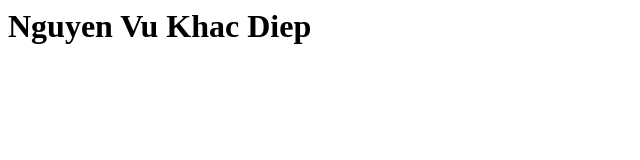
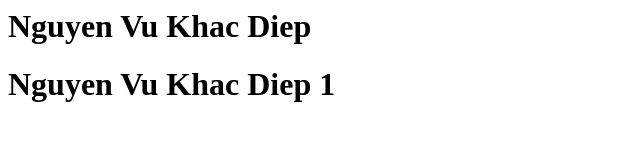
Before and after one commit to NguyenVuKhacDiep/test, a plain HTML site: page index.html in a window 1280 px wide. Shown: the whole page, without its empty margins (0-640 px from the left). Drawn offline with Linux system fonts and the light colour scheme.

Commit message:
Update index.html

```diff
--- a/index.html
+++ b/index.html
@@ -1 +1,2 @@
 <h1>Nguyen Vu Khac Diep</h1>
+<h1>Nguyen Vu Khac Diep 1</h1>
```
